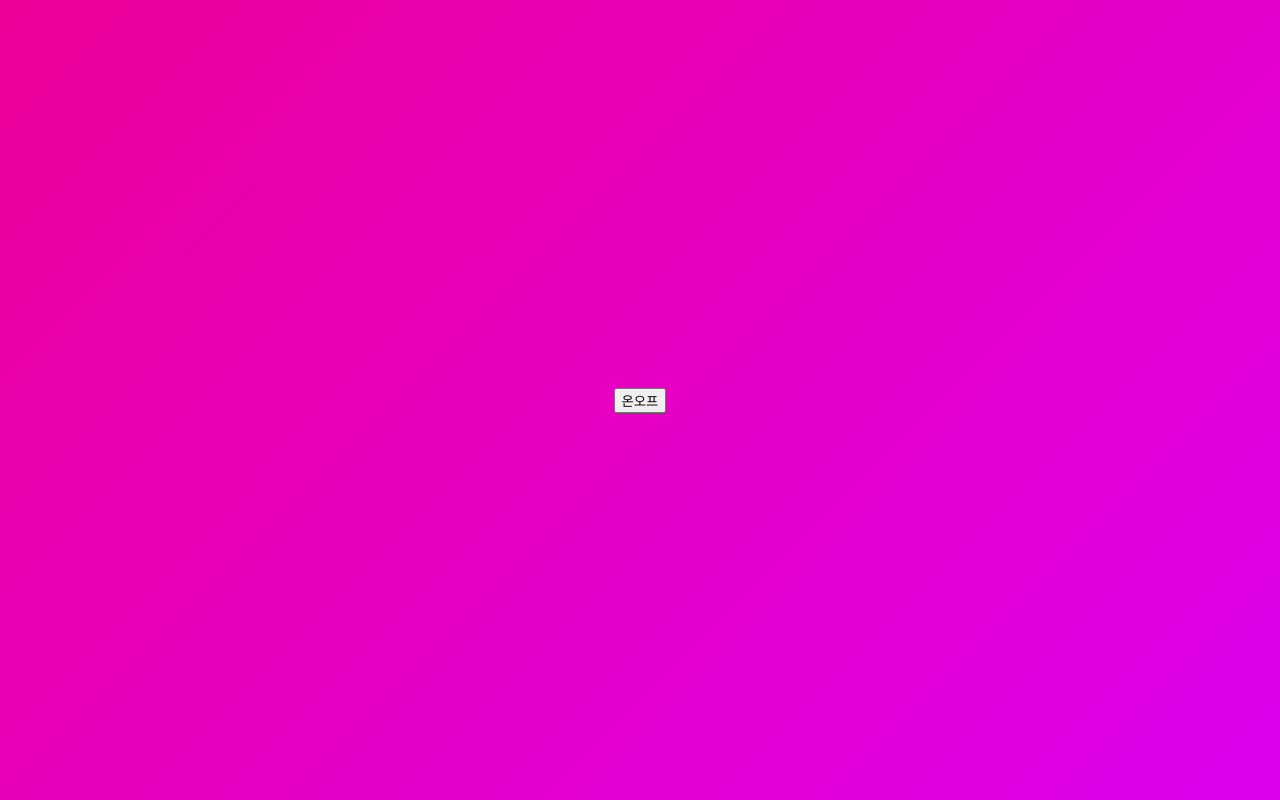
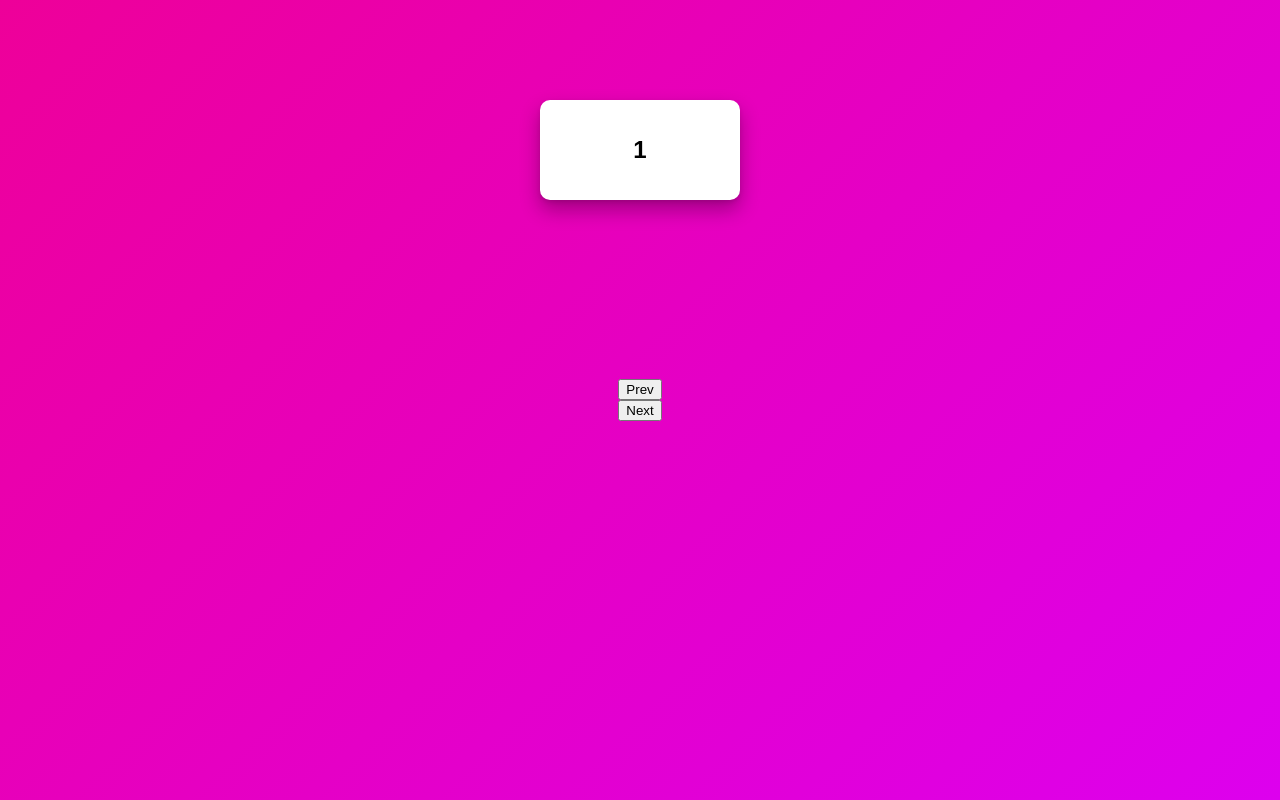
Before and after one commit to guiltygear12/master-animation, a React (Create React App) app: page / in a window 1280 px wide. Built offline with nearby package versions, Linux system fonts and the light colour scheme.

Commit message:
마스터클래스8 - slider part

```diff
--- a/src/App.tsx
+++ b/src/App.tsx
@@ -1,63 +1,91 @@
 import styled from "styled-components";
 import { AnimatePresence, motion } from "framer-motion";
-import { useState } from "react";
+import { useEffect, useState } from "react";
 
 const Wrapper = styled(motion.div)`
     height: 100vh;
     width: 100vw;
     display: flex;
     flex-direction: column;
-    gap: 8px;
     justify-content: center;
     align-items: center;
     background: linear-gradient(135deg, #e09, #d0e); ;
 `;
 
 const Box = styled(motion.div)`
+    position: absolute;
+    top: 100px;
     width: 200px;
     height: 100px;
     border-radius: 10px;
     background-color: white;
+    display: flex;
+    justify-content: center;
+    align-items: center;
+    font-size: 24px;
+    font-weight: 600;
+    box-shadow: 0 2px 4px rgba(0, 0, 0, 0.1), 0 10px 20px rgba(0, 0, 0, 0.3);
 `;
-const boxVariants = {
-    start: {
+
+const boxVariant = {
+    entry: (back: boolean) => ({
+        x: back ? -500 : 500,
         opacity: 0,
         scale: 0,
-    },
-    end: {
+    }),
+    center: {
         opacity: 1,
         scale: 1,
+        x: 0,
         transition: {
-            type: "spring",
-            bounce: 0.4,
-            duration: 1,
+            duration: 0.3,
         },
     },
-    leaving: {
+    exit: (back: boolean) => ({
+        x: back ? 500 : -500,
         opacity: 0,
         scale: 0,
-        rotateZ: 360,
         transition: {
-            duration: 0.5,
+            duration: 0.3,
         },
-    },
+    }),
 };
+
 function App() {
-    const [showing, setShowing] = useState(false);
-    const toggleShowing = () => setShowing((prev) => !prev);
+    const [visible, setVisible] = useState(1);
+    const [back, setBack] = useState(false);
+    const next = () => {
+        setBack(false);
+        setVisible((prev) => (prev === 10 ? 10 : prev + 1));
+    };
+    const prev = () => {
+        setBack(true);
+        setVisible((prev) => (prev === 1 ? 1 : prev - 1));
+    };
+    const autoSlide = () => {
+        setVisible((prev) => (prev === 10 ? 10 : prev + 1));
+    };
+    useEffect(() => {
+        // const interval = setInterval(() => {
+        //     autoSlide();
+        // }, 3000);
+    }, []);
     return (
         <Wrapper>
-            <AnimatePresence>
-                {showing ? (
-                    <Box
-                        variants={boxVariants}
-                        initial="start"
-                        animate="end"
-                        exit="leaving"
-                    />
-                ) : null}
+            <AnimatePresence mode="wait" custom={back}>
+                <Box
+                    custom={back}
+                    variants={boxVariant}
+                    initial="entry"
+                    animate="center"
+                    exit="exit"
+                    key={visible}
+                >
+                    {visible}
+                </Box>
             </AnimatePresence>
-            <button onClick={toggleShowing}> 온오프 </button>
+            <button onClick={prev}>Prev</button>
+            <button onClick={next}>Next</button>
         </Wrapper>
     );
 }
--- a/src/index.tsx
+++ b/src/index.tsx
@@ -75,12 +75,10 @@
     document.getElementById("root") as HTMLElement
 );
 root.render(
-    <React.StrictMode>
     <RecoilRoot>
         <ThemeProvider theme={darkTheme}>
             <GlobalStyle />
             <App />
         </ThemeProvider>
     </RecoilRoot>
-    </React.StrictMode>
 );
```
Lines whose indentation alone changed are shown as unchanged.
